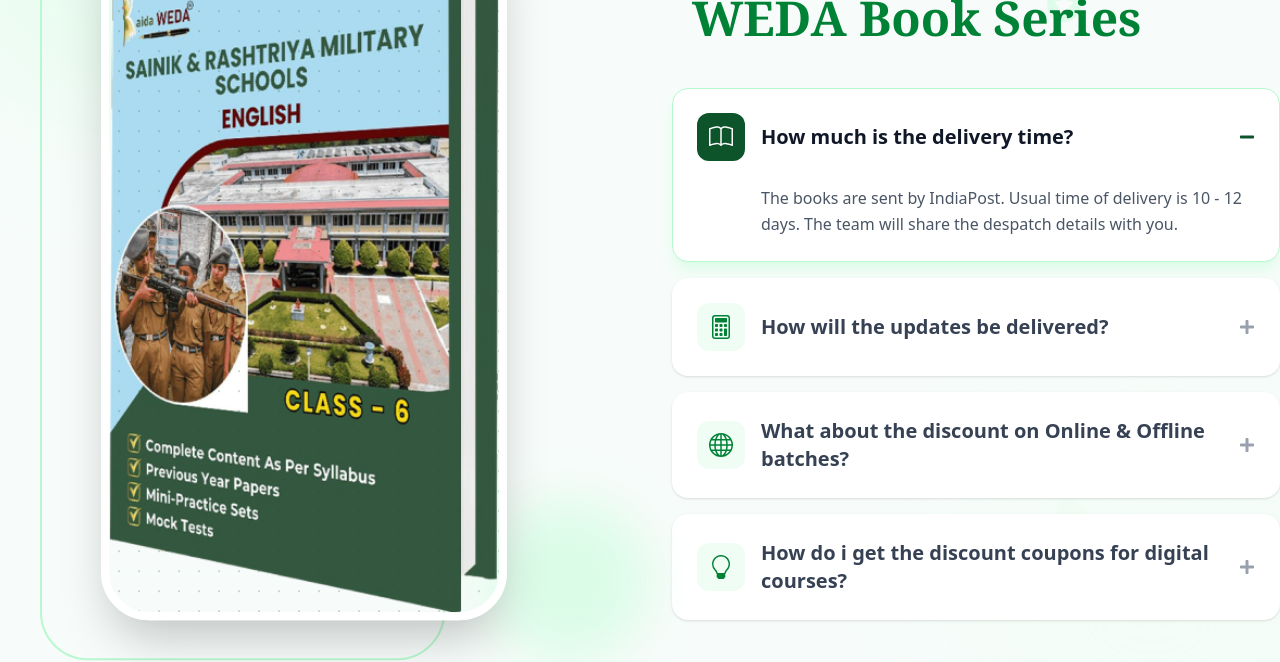
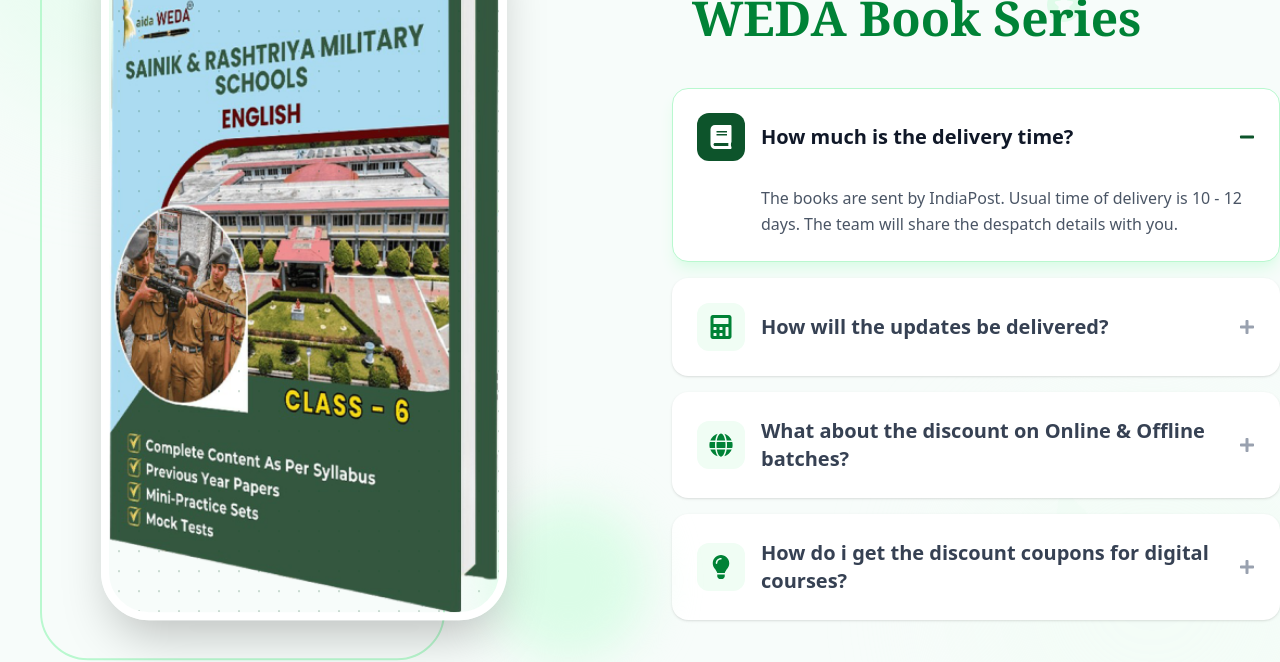
Before and after one commit to anujrawat22/Weda_landing_pages, a React (Vite) app: page /ss-rms-class-6 in a window 1280 px wide. Shown: the part 6360-7022 px from the top of the page. Built offline with nearby package versions, Linux system fonts and the light colour scheme.

Commit message:
fix build error

```diff
--- a/src/components/AllInOneClass6/FAQSection.tsx
+++ b/src/components/AllInOneClass6/FAQSection.tsx
@@ -1,6 +1,5 @@
 import { useState } from 'react';
-import { FaPlus, FaMinus, FaShieldAlt, FaMedal, FaStar } from 'react-icons/fa';
-import { BsBook, BsCalculator, BsGlobe, BsLightbulb, BsCrosshair } from 'react-icons/bs';
+import { FaPlus, FaMinus, FaMedal, FaStar, FaBook, FaCalculator, FaGlobe, FaLightbulb } from 'react-icons/fa';
 import { motion } from 'framer-motion';
 
 const faqData = [
@@ -8,25 +7,25 @@ const faqData = [
     id: 1,
     question: "How much is the delivery time?",
     answer: "The books are sent by IndiaPost. Usual time of delivery is 10 - 12 days. The team will share the despatch details with you.",
-    icon: <BsBook className="w-6 h-6" />
+    icon: <FaBook className="w-6 h-6" />
   },
   {
     id: 2,
     question: "How will the updates be delivered?",
     answer: "The updates will be delivered via email. The despatch team will record your email address.",
-    icon: <BsCalculator className="w-6 h-6" />
+    icon: <FaCalculator className="w-6 h-6" />
   },
   {
     id: 3,
     question: "What about the discount on Online & Offline batches?",
     answer: "The online and offline team will ask your preference over phonecall. Please share the receipt of the book to avail the offer.",
-    icon: <BsGlobe className="w-6 h-6" />
+    icon: <FaGlobe className="w-6 h-6" />
   },
   {
     id: 4,
     question: "How do i get the discount coupons for digital courses?",
     answer: "The team will share the coupons on your email. The coupons can be used when you buy selected digital courses from The Winning Edge Mobile App.",
-    icon: <BsLightbulb className="w-6 h-6" />
+    icon: <FaLightbulb className="w-6 h-6" />
   }
 ];
 
@@ -58,7 +57,7 @@ const FAQSection = () => {
            transition={{ duration: 7, repeat: Infinity, ease: "easeInOut", delay: 1 }}
            className="absolute bottom-40 left-[5%] text-green-200/30 text-8xl"
          >
-          <BsCrosshair />
+           <FaCrosshairs />
          </motion.div> */}
 
         <motion.div
```
Lines whose indentation alone changed are shown as unchanged.
